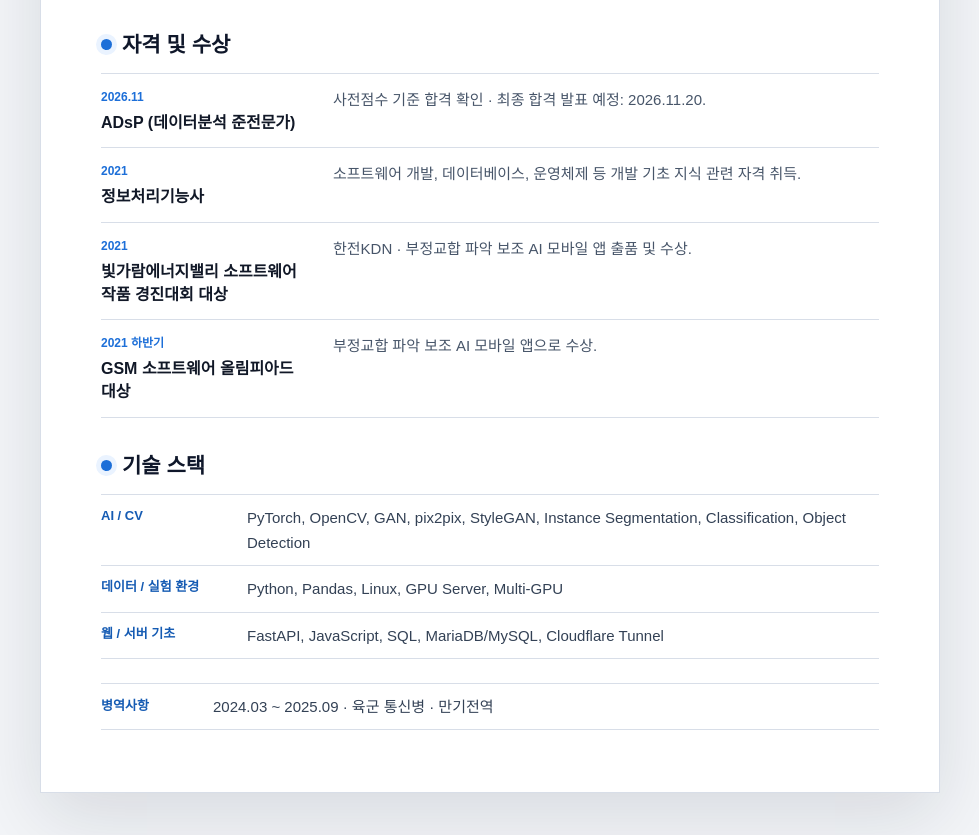
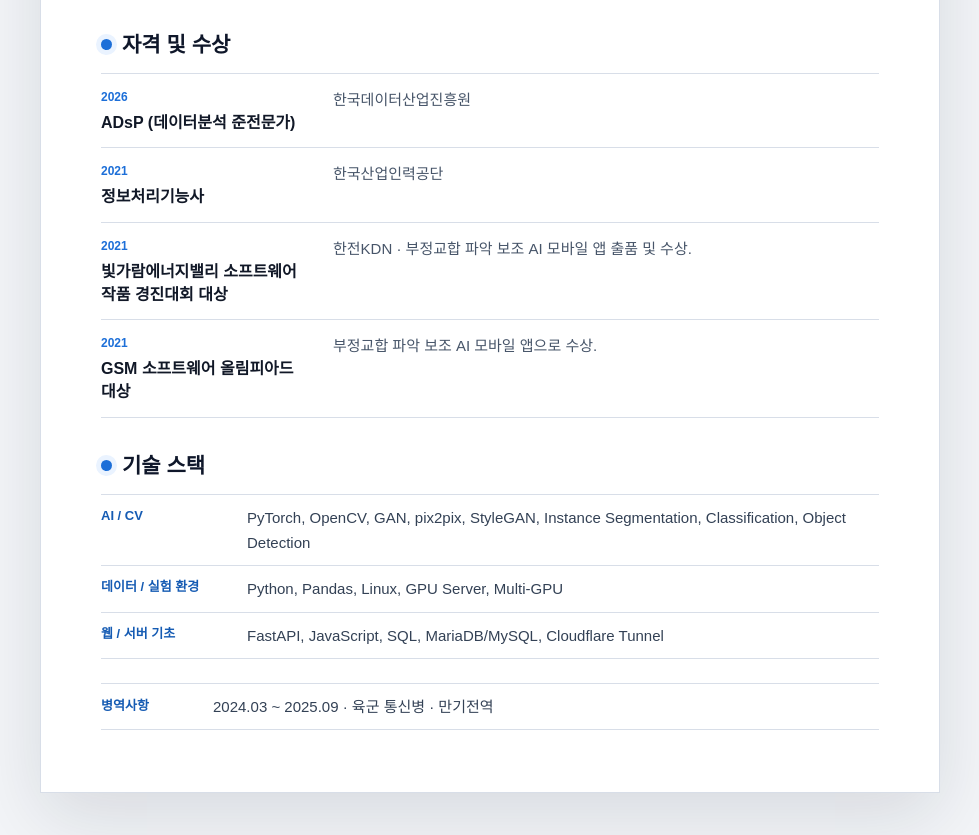
Before and after one commit to weoqpur/profile, a plain HTML site: page index.html in a window 1280 px wide. Shown: the part 2474-3309 px from the top of the page, without its empty margins (150-1129 px from the left). Drawn offline with Linux system fonts and the light colour scheme; a web font is replaced by a local one.

Commit message:
Simplify certification details and credential dates

```diff
--- a/index.html
+++ b/index.html
@@ -33,7 +33,7 @@
       content="https://profile.radish-mu.cloud/static/img/og-cover.png"
     />
     <link rel="preload" href="static/fonts/PretendardVariable.woff2" as="font" type="font/woff2" crossorigin />
-    <link rel="stylesheet" href="static/css/style.css?v=20261007-1" />
+    <link rel="stylesheet" href="static/css/style.css?v=20261117-2" />
     <script defer src="static/js/app.js?v=20261007-1"></script>
   </head>
   <body>
@@ -289,17 +289,17 @@
           <div class="credential-list">
             <article class="credential-item">
               <div>
-                <p class="credential-label">2026.11</p>
+                <p class="credential-label">2026</p>
                 <h3>ADsP (데이터분석 준전문가)</h3>
               </div>
-              <p>사전점수 기준 합격 확인 · 최종 합격 발표 예정: 2026.11.20.</p>
+              <p>한국데이터산업진흥원</p>
             </article>
             <article class="credential-item">
               <div>
                 <p class="credential-label">2021</p>
                 <h3>정보처리기능사</h3>
               </div>
-              <p>소프트웨어 개발, 데이터베이스, 운영체제 등 개발 기초 지식 관련 자격 취득.</p>
+              <p>한국산업인력공단</p>
             </article>
             <article class="credential-item">
               <div>
@@ -310,7 +310,7 @@
             </article>
             <article class="credential-item">
               <div>
-                <p class="credential-label">2021 하반기</p>
+                <p class="credential-label">2021</p>
                 <h3>GSM 소프트웨어 올림피아드 대상</h3>
               </div>
               <p>부정교합 파악 보조 AI 모바일 앱으로 수상.</p>
```
